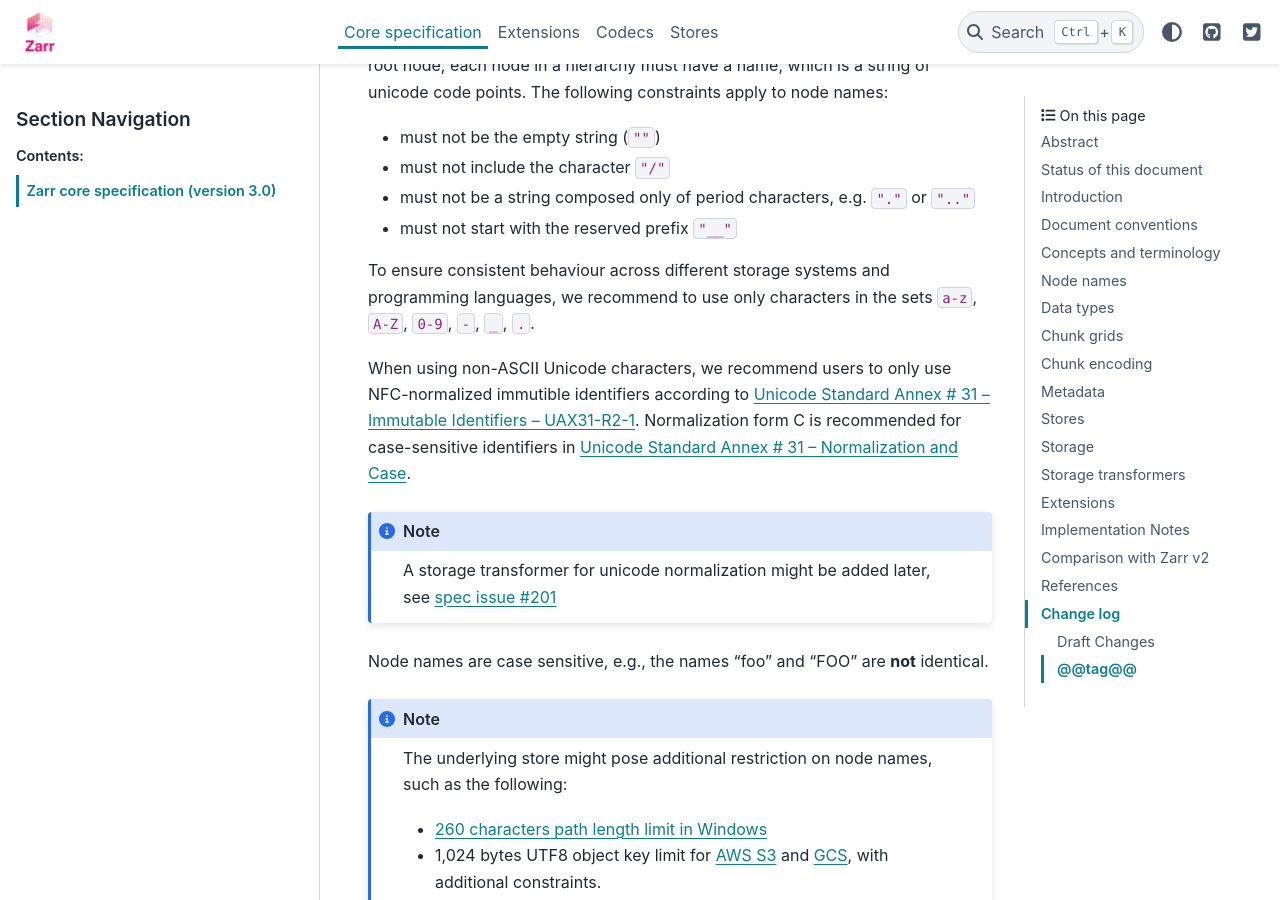
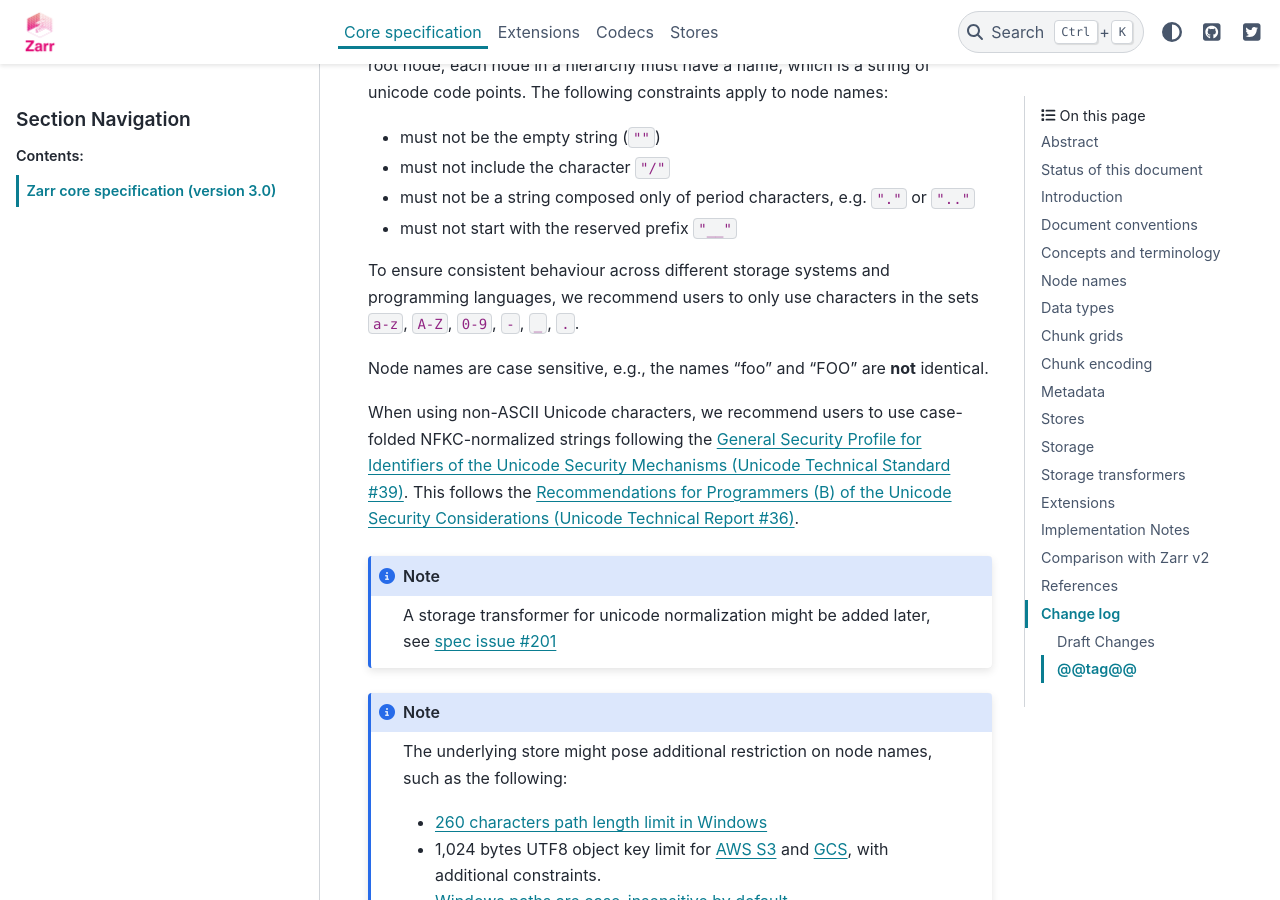
Before and after one commit to zarr-developers/zarr-specs, a Sphinx documentation site: the page built from docs/core/v3.0.rst, in a window 1280 px wide and 900 px high, scrolled down 10035 px. Built offline with Sphinx 7.4.7 and the PyData theme 0.15.4, drawn with Linux system fonts in a browser that asks for light colours.

Commit message:
Follow UTS39 & UTR36

```diff
--- a/docs/core/v3.0.rst
+++ b/docs/core/v3.0.rst
@@ -450,21 +450,21 @@ apply to node names:
 * must not start with the reserved prefix ``"__"``
 
 To ensure consistent behaviour across different storage systems and programming
-languages, we recommend to use only characters in the sets ``a-z``, ``A-Z``,
-``0-9``, ``-``, ``_``, ``.``.
-
-When using non-ASCII Unicode characters, we recommend users to only use
-NFC-normalized immutible identifiers according to
-`Unicode Standard Annex # 31 – Immutable Identifiers – UAX31-R2-1 <https://www.unicode.org/reports/tr31/#R2-1>`_.
-Normalization form C is recommended for case-sensitive identifiers in
-`Unicode Standard Annex # 31 – Normalization and Case <https://www.unicode.org/reports/tr31/#normalization_and_case>`_.
+languages, we recommend users to only use characters in the sets ``a-z``,
+``A-Z``, ``0-9``, ``-``, ``_``, ``.``.
+
+Node names are case sensitive, e.g., the names "foo" and "FOO" are **not**
+identical.
+
+When using non-ASCII Unicode characters, we recommend users to use
+case-folded NFKC-normalized strings following the
+`General Security Profile for Identifiers of the Unicode Security Mechanisms (Unicode Technical Standard #39) <http://www.unicode.org/reports/tr39/#General_Security_Profile>`_.
+This follows the
+`Recommendations for Programmers (B) of the Unicode Security Considerations (Unicode Technical Report #36) <https://unicode.org/reports/tr36/#Recommendations_General>`_.
 
 .. note::
     A storage transformer for unicode normalization might be added later, see
     `spec issue #201 <https://github.com/zarr-developers/zarr-specs/issues/201>`_
-
-Node names are case sensitive, e.g., the names "foo" and "FOO" are **not**
-identical.
 
 .. note::
     The underlying store might pose additional restriction on node names,
```
